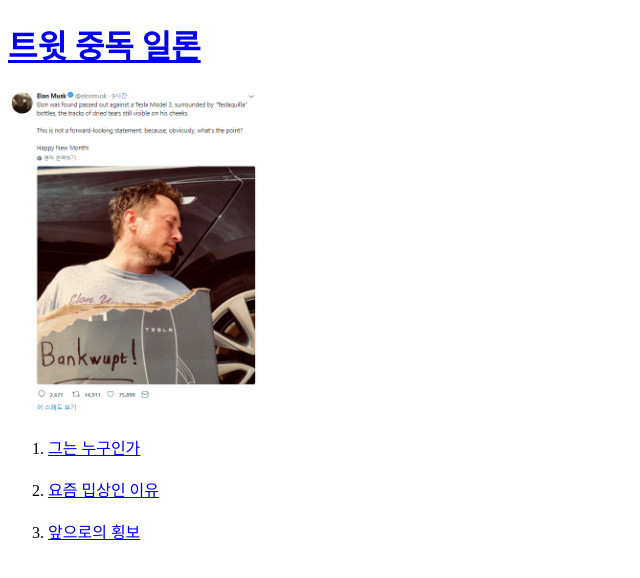
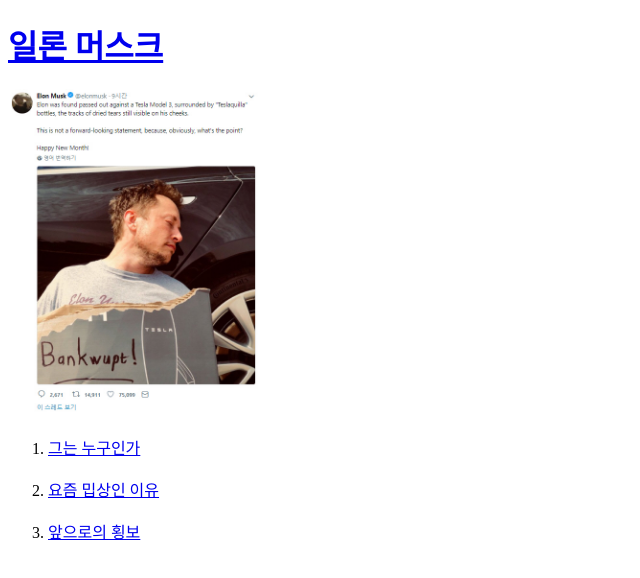
Before and after one commit to yeonsuyamm/web1, a plain HTML site: page index.html in a window 1280 px wide. Shown: the whole page, without its empty margins (0-640 px from the left). Drawn offline with Linux system fonts and the light colour scheme.

Commit message:
Update index.html

```diff
--- a/index.html
+++ b/index.html
@@ -5,7 +5,7 @@
 <meta charset="utf-8">
 </head>
 <body>
-  <h1><a href="index.html">트윗 중독 일론</h1>
+  <h1><a href="index.html">일론 머스크</h1>
     <img src="m.jpg" width=250>
 <ol>
   <li><a href="1.html">그는 누구인가</a></li><br>
```
